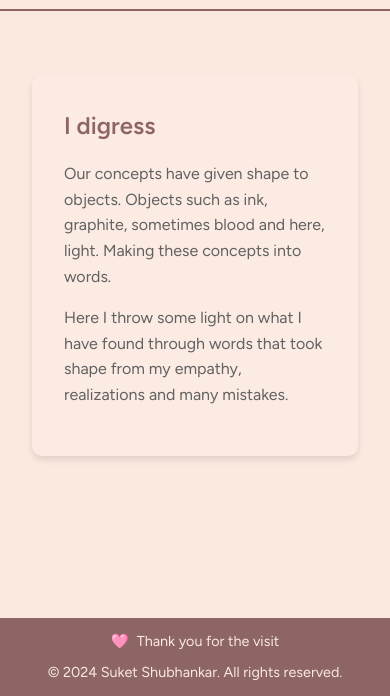
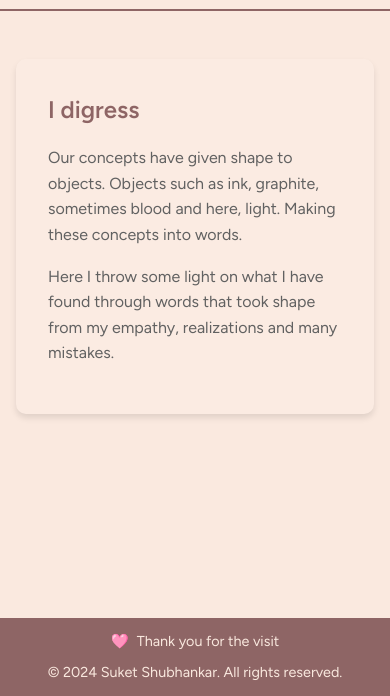
Before and after one commit to Suket-Shubhankar/suket-shubhankar.github.io, a plain HTML site: page index.html in a window 390 px wide. Shown: the part 148-844 px from the top of the page. Drawn offline with Linux system fonts and the light colour scheme.

Commit message:
width fix phone

```diff
--- a/static/css/style.css
+++ b/static/css/style.css
@@ -248,6 +248,9 @@ footer p {
 }
 
 @media (max-width: 1024px) {
+    main {
+        padding: 1rem;
+    }
     header {
         flex-direction: column;
         text-align: center;
```
